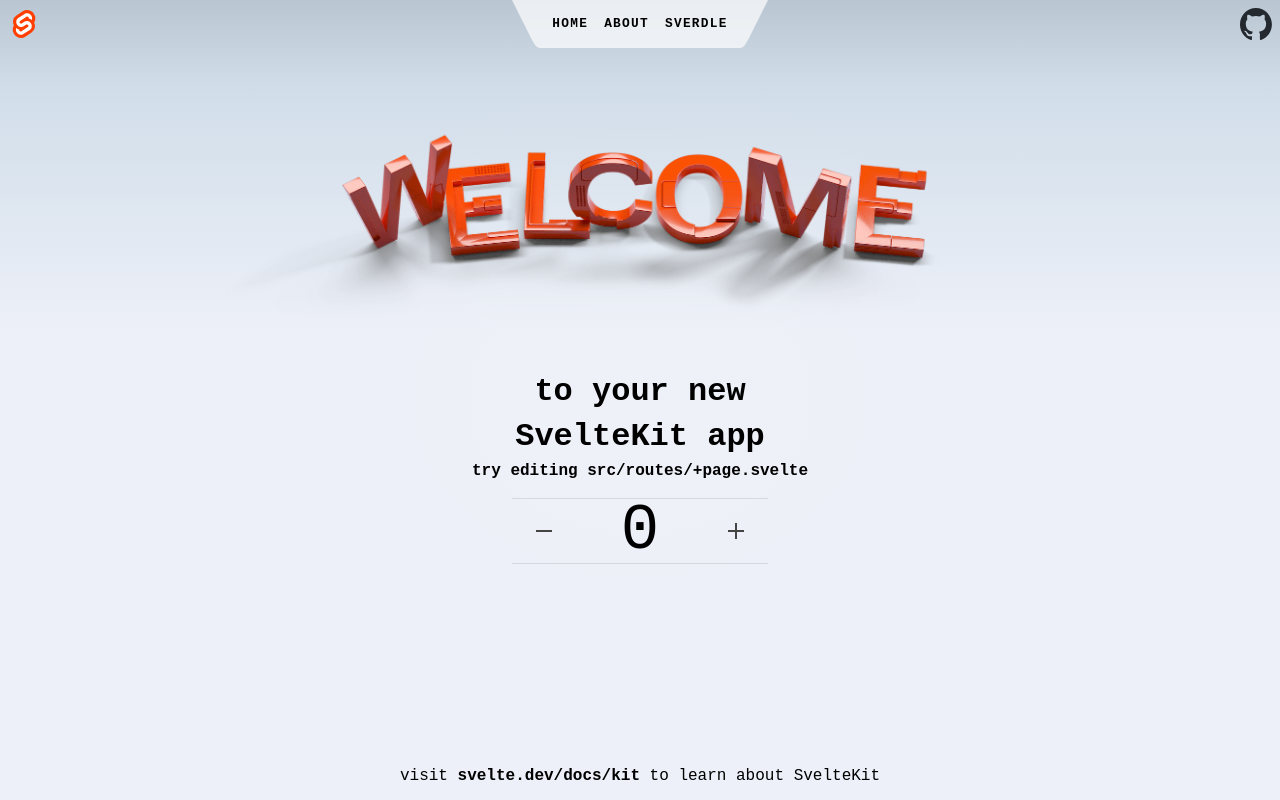
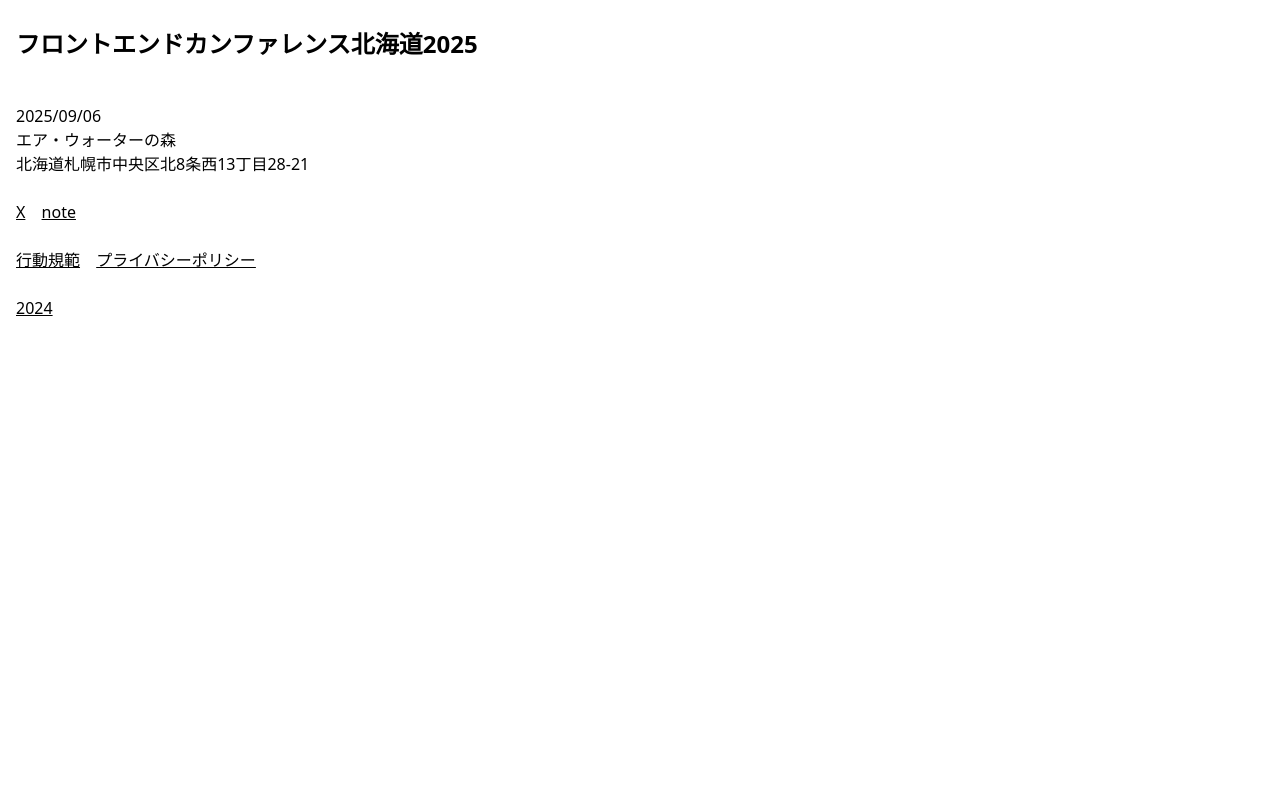
Before and after one commit to frontend-conference-hokkaido-2024/landing-page-2025, a SvelteKit app: page / in a window 1280 px wide. Built offline with nearby package versions, Linux system fonts and the light colour scheme.

Commit message:
仮設ページ作成

```diff
--- a/package.json
+++ b/package.json
@@ -21,7 +21,8 @@
 		"@sveltejs/adapter-auto": "^4.0.0",
 		"@sveltejs/kit": "^2.16.0",
 		"@sveltejs/vite-plugin-svelte": "^5.0.0",
-		"@tailwindcss/postcss": "^4.1.4",
+		"@tailwindcss/postcss": "^4.1.6",
+		"@tailwindcss/vite": "^4.1.6",
 		"autoprefixer": "^10.4.21",
 		"eslint": "^9.18.0",
 		"eslint-config-prettier": "^10.0.1",
@@ -32,7 +33,7 @@
 		"prettier-plugin-svelte": "^3.3.3",
 		"svelte": "^5.25.0",
 		"svelte-check": "^4.0.0",
-		"tailwindcss": "^4.1.4",
+		"tailwindcss": "^4.1.6",
 		"typescript": "^5.0.0",
 		"typescript-eslint": "^8.20.0",
 		"vite": "^6.2.5"
--- a/src/app.css
+++ b/src/app.css
@@ -1,104 +1,3 @@
 @import 'tailwindcss/preflight';
 @tailwind utilities;
-
-:root {
-	font-family: 'Fira Mono', monospace;
-	--font-mono: 'Fira Mono', monospace;
-	--pure-white: #ffffff;
-	--primary-color: #b9c6d2;
-	--secondary-color: #d0dde9;
-	--tertiary-color: #edf0f8;
-	--accent-color: #ff3e00;
-	--heading-color: rgba(0, 0, 0, 0.7);
-	--text-color: #444444;
-	--background-without-opacity: rgba(255, 255, 255, 0.7);
-	--column-width: 42rem;
-	--column-margin-top: 4rem;
-}
-
-body {
-	min-height: 100vh;
-	margin: 0;
-	background-color: var(--primary-color);
-	background: linear-gradient(
-		180deg,
-		var(--primary-color) 0%,
-		var(--secondary-color) 10.45%,
-		var(--tertiary-color) 41.35%
-	);
-}
-
-body::before {
-	content: '';
-	width: 80vw;
-	height: 100vh;
-	position: absolute;
-	top: 0;
-	left: 10vw;
-	z-index: -1;
-	background: radial-gradient(
-		50% 50% at 50% 50%,
-		var(--pure-white) 0%,
-		rgba(255, 255, 255, 0) 100%
-	);
-	opacity: 0.05;
-}
-
-#svelte {
-	min-height: 100vh;
-	display: flex;
-	flex-direction: column;
-}
-
-p {
-	font-weight: 400;
-}
-
-small {
-	font-size: 0.6em;
-}
-
-h1 {
-	font-size: 2rem;
-	text-align: center;
-	font-weight: 700;
-	line-height: 1.4;
-}
-
-h2 {
-	font-weight: 700;
-	line-height: 1.4;
-}
-
-pre {
-	font-size: 16px;
-	font-family: var(--font-mono);
-	background-color: rgba(255, 255, 255, 0.45);
-	border-radius: 3px;
-	box-shadow: 2px 2px 6px rgb(255 255 255 / 25%);
-	padding: 0.5em;
-	overflow-x: auto;
-	color: var(--text-color);
-}
-
-input,
-button {
-	font-size: inherit;
-	font-family: inherit;
-}
-
-button:focus:not(:focus-visible) {
-	outline: none;
-}
-
-.visually-hidden {
-	border: 0;
-	clip: rect(0 0 0 0);
-	height: auto;
-	margin: 0;
-	overflow: hidden;
-	padding: 0;
-	position: absolute;
-	width: 1px;
-	white-space: nowrap;
-}
+@import "tailwindcss";
--- a/src/routes/+layout.svelte
+++ b/src/routes/+layout.svelte
@@ -1,22 +1,13 @@
 <script lang="ts">
-	import Header from '../lib/components/layout/Header.svelte';
 	import '../app.css';
 
 	let { children } = $props();
 </script>
 
 <div class="app">
-	<Header />
-
 	<main>
 		{@render children()}
 	</main>
-
-	<footer>
-		<p>
-			visit <a href="https://svelte.dev/docs/kit">svelte.dev/docs/kit</a> to learn about SvelteKit
-		</p>
-	</footer>
 </div>
 
 <style>
@@ -25,33 +16,4 @@
 		flex-direction: column;
 		min-height: 100vh;
 	}
-
-	main {
-		flex: 1;
-		display: flex;
-		flex-direction: column;
-		padding: 1rem;
-		width: 100%;
-		max-width: 64rem;
-		margin: 0 auto;
-		box-sizing: border-box;
-	}
-
-	footer {
-		display: flex;
-		flex-direction: column;
-		justify-content: center;
-		align-items: center;
-		padding: 12px;
-	}
-
-	footer a {
-		font-weight: bold;
-	}
-
-	@media (min-width: 480px) {
-		footer {
-			padding: 12px 0;
-		}
-	}
 </style>
--- a/src/routes/+page.svelte
+++ b/src/routes/+page.svelte
@@ -1,59 +1,32 @@
-<script lang="ts">
-	import Counter from '../lib/components/features/Counter.svelte';
-	import welcome from '$lib/images/svelte-welcome.webp';
-	import welcomeFallback from '$lib/images/svelte-welcome.png';
-</script>
-
 <svelte:head>
-	<title>Home</title>
-	<meta name="description" content="Svelte demo app" />
+	<title>フロントエンドカンファレンス北海道2025</title>
+	<meta name="description" content="フロントエンドカンファレンス北海道2025" />
 </svelte:head>
 
-<section>
-	<h1>
-		<span class="welcome">
-			<picture>
-				<source srcset={welcome} type="image/webp" />
-				<img src={welcomeFallback} alt="Welcome" />
-			</picture>
-		</span>
+<section class="p-4">
+	<h1 class="text-2xl font-bold pt-3 pb-5">フロントエンドカンファレンス北海道2025</h1>
 
-		to your new<br />SvelteKit app
-	</h1>
+	<div class="py-6">
+		<p>2025/09/06</p>
+		<p>エア・ウォーターの森</p>
+		<p>北海道札幌市中央区北8条西13丁目28-21</p>
+	</div>
 
-	<h2>
-		try editing <strong>src/routes/+page.svelte</strong>
-	</h2>
-
-	<Counter />
+	<div>
+		<a href="https://x.com/fec_hokkaido" class="underline pr-3">X</a>
+		<a href="https://note.com/fec_hokkaido/m/m88550dbf59dd" class="underline">note</a>
+	</div>
+	<div class="py-6">
+		<a
+			href="https://esa-pages.io/p/sharing/22435/posts/13/3a8f7d0dddaeb2ea656e.html"
+			class="underline pr-3">行動規範</a
+		>
+		<a
+			href="https://aback-jasmine-06b.notion.site/cf184497a6414a97aea49c1f1b2f5b5f"
+			class="underline"
+		>
+			プライバシーポリシー
+		</a>
+	</div>
+	<a href="https://www.frontend-conf.jp/" class="underline">2024</a>
 </section>
-
-<style>
-	section {
-		display: flex;
-		flex-direction: column;
-		justify-content: center;
-		align-items: center;
-		flex: 0.6;
-	}
-
-	h1 {
-		width: 100%;
-	}
-
-	.welcome {
-		display: block;
-		position: relative;
-		width: 100%;
-		height: 0;
-		padding: 0 0 calc(100% * 495 / 2048) 0;
-	}
-
-	.welcome img {
-		position: absolute;
-		width: 100%;
-		height: 100%;
-		top: 0;
-		display: block;
-	}
-</style>
--- a/vite.config.ts
+++ b/vite.config.ts
@@ -1,6 +1,7 @@
 import { sveltekit } from '@sveltejs/kit/vite';
 import { defineConfig } from 'vite';
+import tailwindcss from '@tailwindcss/vite';
 
 export default defineConfig({
-	plugins: [sveltekit()]
+	plugins: [tailwindcss(), sveltekit()]
 });
```
Also changed, not shown: 1 other file (tests, documents, lock files or other folders).
